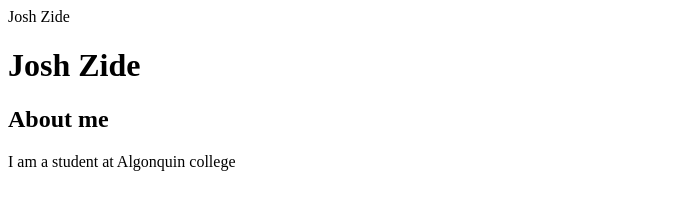
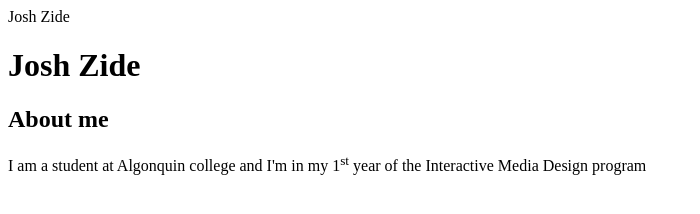
Before and after one commit to Zide0001/zide0001.github.io, a plain HTML site: page HTML-assignement/index.html in a window 1280 px wide. Shown: the whole page, without its empty margins (0-700 px from the left). Drawn offline with Linux system fonts and the light colour scheme.

Commit message:
Adding html semantics assignment

```diff
--- a/HTML-assignement/index.html
+++ b/HTML-assignement/index.html
@@ -14,7 +14,7 @@
     <article>
       <h2>About me</h2>
       <p>
-        I am a student at Algonquin college
+        I am a student at Algonquin college and I'm in my 1<sup>st</sup> year of the Interactive Media Design program
       </p>
     </article>
 
```
